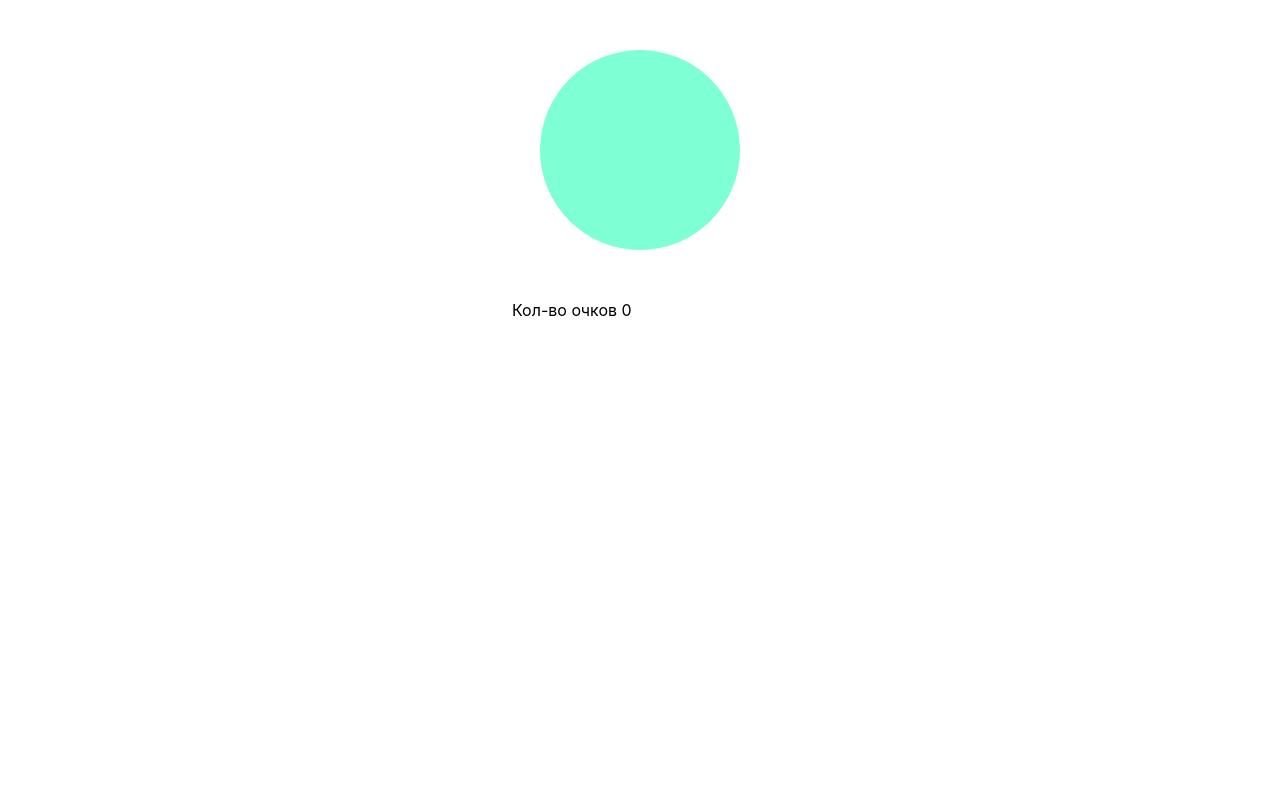
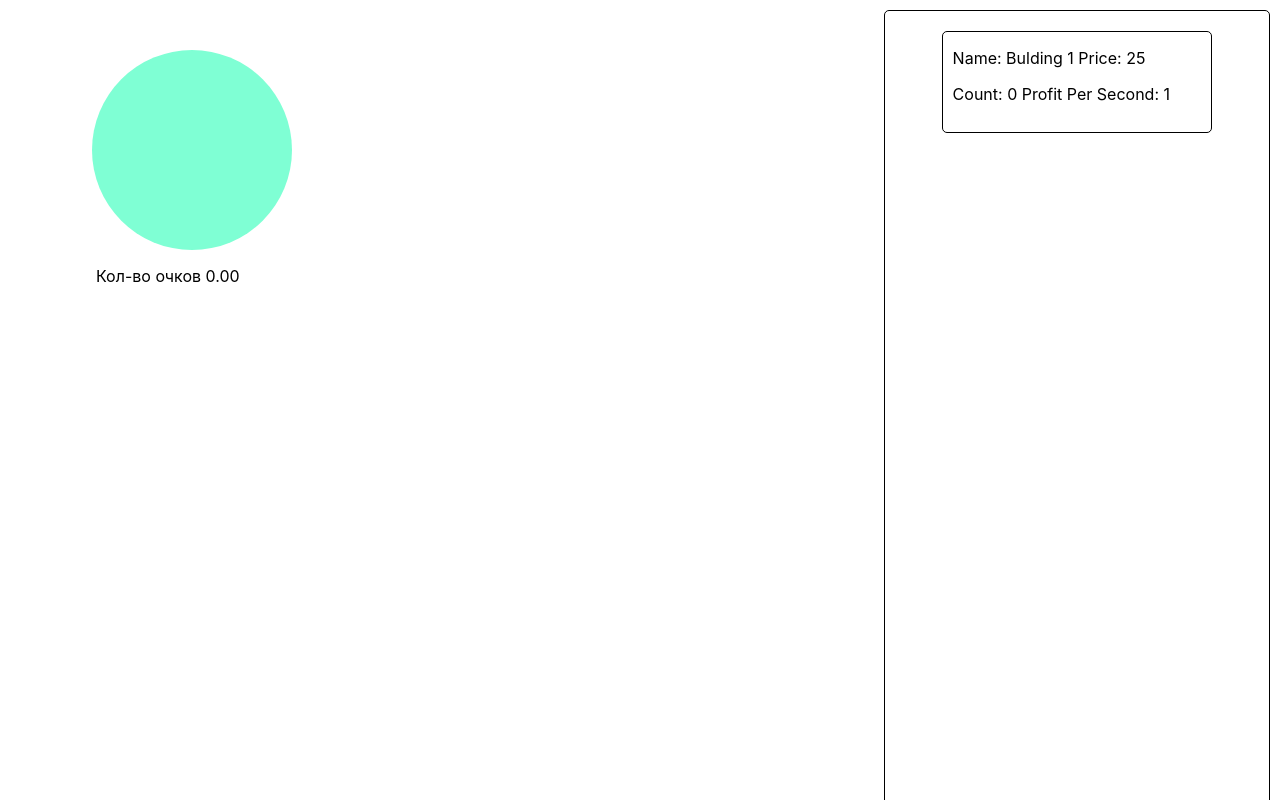
Before and after one commit to Okneas/Web_clicker, a React (Create React App) app in the folder my-app/: page / in a window 1280 px wide. Shown: the top 800 px of the page. Built offline with nearby package versions, Linux system fonts and the light colour scheme.

Commit message:
добавил реализацию построек для пассивного дохода в секунду

```diff
--- a/my-app/src/App.tsx
+++ b/my-app/src/App.tsx
@@ -1,6 +1,7 @@
 import React, { useEffect, useState } from 'react';
 import './App.css';
 import { thisPlayer } from './index';
+import { Building } from './building';
 
 function App() {
   const [clicks, setClicks] = useState(thisPlayer.pointsInTotal);
@@ -19,14 +20,27 @@ function App() {
     };
   }, []);
 
+  useEffect(() => {
+    const interval = setInterval(() => {
+      setClicks(thisPlayer.pointsInTotal);
+    }, 1);
+
+    return () => {
+      clearInterval(interval);
+    };
+  }, []);
+
   return (
-    <div>
-      <div className="clicker" onClick={AddOnClick}></div>
-      <div className='info_clicks'>
-        <p>Кол-во очков {clicks}</p>
+    <div className='main-block'>
+      <div className='clicker-block'>
+        <div className="clicker" onClick={AddOnClick}>
+        </div>
+        <div className='info_clicks'>
+          <p>Кол-во очков {clicks.toFixed(2)}</p>
+        </div>
       </div>
-      <div>
-
+      <div className='building-panel'>
+        <Building name='Bulding 1' count={0} baseCost={25} profitPerSecond={1} price={25}/>
       </div>
     </div>
   );
--- a/my-app/src/building.tsx
+++ b/my-app/src/building.tsx
@@ -1,22 +1,56 @@
+import { useState, useRef } from "react";
+import { thisPlayer } from "./index";
+
 class BuildingClass {
     name: string;
     count: number;
+    baseCost: number;
     price: number;
     profitPerSecond: number;
-    constructor(name: string, price: number, count: number, PPS: number){
+    constructor(name: string, baseCost: number, count: number, PPS: number){
+        this.price = baseCost;
         this.name = name;
-        this.price = price;
+        this.baseCost = baseCost;
         this.count = count;
         this.profitPerSecond = PPS;
     }
 }
 
+interface BuildingProps {
+    name: string;
+    count: number;
+    baseCost:number;
+    price: number;
+    profitPerSecond: number;
+}
 
-export function Building() {
+export function Building(props: BuildingProps) {
+    let buildingEntity = useRef(new BuildingClass(props.name, props.baseCost, props.count, props.profitPerSecond));
+    let [stats, setStats] = useState({
+        name: buildingEntity.current.name,
+        price: buildingEntity.current.price,
+        count: buildingEntity.current.count,
+        PPS: buildingEntity.current.profitPerSecond,
+    });
 
+    let onBuy = () => {
+        if(thisPlayer.pointsInTotal >= buildingEntity.current.price) {
+            thisPlayer.pointsInTotal -= buildingEntity.current.price;
+            thisPlayer.pointsPerSecond+=buildingEntity.current.profitPerSecond;
+            buildingEntity.current.count++;
+            buildingEntity.current.price = Math.round(buildingEntity.current.baseCost*(1.15**buildingEntity.current.count)*100)/100;
+            console.log(buildingEntity.current.count);
+            console.log(buildingEntity.current.price);
+            setStats({name: buildingEntity.current.name,
+                price: buildingEntity.current.price,
+                count: buildingEntity.current.count,
+                PPS: buildingEntity.current.profitPerSecond});
+        }
+    }
     return (
-        <div>
-
+        <div className="building-block" onClick={onBuy}>
+            <p>Name: {stats.name} Price: {stats.price}</p>
+            <p>Count: {stats.count} Profit Per Second: {stats.PPS}</p>
         </div>
     );
 }
--- a/my-app/src/index.css
+++ b/my-app/src/index.css
@@ -23,9 +23,42 @@ code {
 }
 
 .info_clicks{
-  margin-top: 50px;
   margin-left: auto;
   margin-right: auto;
-  width: 20%;
+  width: 50%;
+}
+
+.building-panel{
+  margin-left: auto;
+  margin-right: 10px;
+  margin-top: 10px;
+  border: 1px solid black;
+  border-radius: 5px;
+  width: 30%;
+  height: 1050px;
+}
+
+
+.main-block{
+  display: flex;
+}
+
+.clicker-block{
+  width: 30%;
+  height: auto;
+}
+
+.building-block{
+  display: flexbox;
+  margin: auto;
+  margin-top: 20px;
+  margin-bottom: 20px;
+  border-radius: 5px;
+  border: 1px solid black;
+  width: 70%;
   height: 100px;
 }
+
+.building-block p {
+  margin-left: 10px;
+}
```
Also changed, not shown: 1 other file (tests, documents, lock files or other folders).
